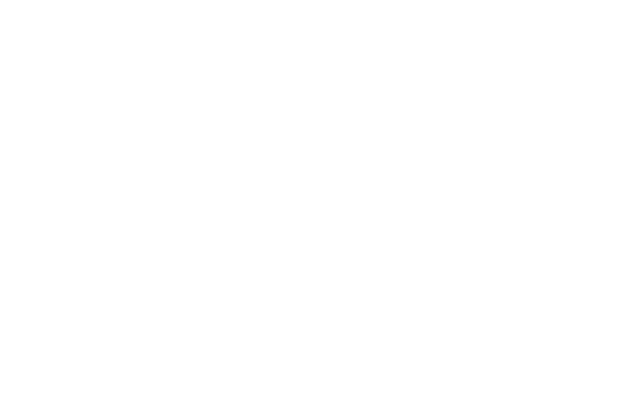
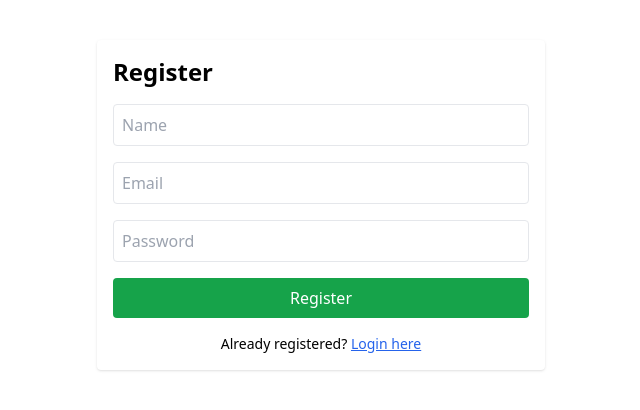
Before and after one commit to R-Tharanka/rest-countries-API-hosted, a React (Create React App) app in the folder frontend/: page /register in a window 1280 px wide. Before the commit this address had no page. Shown: the top 410 px of the page, without its empty margins (319-959 px from the left). Built offline with nearby package versions, Linux system fonts and the light colour scheme; the HTML template or start-up script is replaced by a standard one.

Commit message:
feat: implement login and registration functionality with authentication services

```diff
--- a/frontend/src/App.jsx
+++ b/frontend/src/App.jsx
@@ -2,6 +2,8 @@ import React from 'react';
 import { BrowserRouter, Routes, Route } from 'react-router-dom';
 import HomePage from './pages/HomePage';
 import CountryDetail from './pages/CountryDetail';
+import Login from './pages/Login';
+import Register from './pages/Register';
 
 function App() {
   return (
@@ -9,6 +11,8 @@ function App() {
       <Routes>
         <Route path="/" element={<HomePage />} />
         <Route path="/country/:code" element={<CountryDetail />} />
+        <Route path="/login" element={<Login />} />
+        <Route path="/register" element={<Register />} />
       </Routes>
     </BrowserRouter>
   );
--- a/frontend/src/components/Header.jsx
+++ b/frontend/src/components/Header.jsx
@@ -1,12 +1,59 @@
-import React from 'react';
+import React, { useState, useEffect, useRef } from 'react';
+import { Link, useNavigate } from 'react-router-dom';
 
 export default function Header() {
+  const user = localStorage.getItem('user');
+  const navigate = useNavigate();
+  const [dropdownOpen, setDropdownOpen] = useState(false);
+  const dropdownRef = useRef();
+
+  const handleLogout = () => {
+    localStorage.removeItem('token');
+    localStorage.removeItem('user');
+    navigate('/');
+  };
+
+  // Close dropdown on click outside
+  useEffect(() => {
+    const handleClickOutside = (e) => {
+      if (dropdownRef.current && !dropdownRef.current.contains(e.target)) {
+        setDropdownOpen(false);
+      }
+    };
+    document.addEventListener('mousedown', handleClickOutside);
+    return () => document.removeEventListener('mousedown', handleClickOutside);
+  }, []);
+
   return (
-    <header className="flex items-center justify-between px-4 py-4">
-      <h1 className="text-2xl font-bold">REST Countries Explorer</h1>
-      <button className="px-4 py-2 rounded shadow hover:bg-gray-100">
-        Favorites
-      </button>
+    <header className="flex items-center justify-between py-4 px-4 bg-white shadow">
+      <Link to="/" className="text-2xl font-bold">REST Countries Explorer</Link>
+
+      {!user ? (
+        <Link to="/login" className="px-4 py-2 rounded shadow hover:bg-gray-100">
+          Login
+        </Link>
+      ) : (
+        <div className="relative" ref={dropdownRef}>
+          <button
+            onClick={() => setDropdownOpen(!dropdownOpen)}
+            className="px-4 py-2 rounded shadow hover:bg-gray-100"
+          >
+            👤
+          </button>
+
+          {dropdownOpen && (
+            <div className="absolute right-0 mt-2 w-48 bg-white border rounded shadow z-10">
+              <p className="px-4 py-2 border-b">👋 Hello, {user}</p>
+              <button
+                className="w-full text-left px-4 py-2 hover:bg-gray-100"
+                onClick={handleLogout}
+              >
+                Logout
+              </button>
+            </div>
+          )}
+        </div>
+      )}
     </header>
   );
 }
--- /dev/null
+++ b/frontend/src/pages/Login.jsx
@@ -0,0 +1,63 @@
+import React, { useState } from 'react';
+import { useNavigate } from 'react-router-dom';
+import { loginUser } from '../services/auth';
+
+export default function Login() {
+    const [email, setEmail] = useState('');
+    const [password, setPassword] = useState('');
+    const [error, setError] = useState('');
+    const navigate = useNavigate();
+
+    const handleLogin = async (e) => {
+        e.preventDefault();
+        setError('');
+
+        try {
+            const { token, name } = await loginUser(email, password);
+
+            // Save to localStorage
+            localStorage.setItem('token', token);
+            localStorage.setItem('user', name);
+
+            navigate('/'); // redirect to home
+        } catch (err) {
+            setError(err.message);
+        }
+    };
+
+    return (
+        <div className="max-w-md mx-auto p-4 mt-10 bg-white rounded shadow">
+            <h2 className="text-2xl font-bold mb-4">Login</h2>
+            {error && <p className="text-red-500 mb-2">{error}</p>}
+            <form onSubmit={handleLogin} className="space-y-4">
+                <input
+                    type="email"
+                    placeholder="Email"
+                    className="w-full p-2 border rounded"
+                    value={email}
+                    onChange={(e) => setEmail(e.target.value)}
+                    required
+                />
+                <input
+                    type="password"
+                    placeholder="Password"
+                    className="w-full p-2 border rounded"
+                    value={password}
+                    onChange={(e) => setPassword(e.target.value)}
+                    required
+                />
+                <button
+                    type="submit"
+                    className="w-full bg-blue-600 text-white py-2 rounded hover:bg-blue-700"
+                >
+                    Login
+                </button>
+
+                <p className="text-sm text-center mt-4">
+                    Don’t have an account? <a href="/register" className="text-blue-600 underline">Register here</a>
+                </p>
+
+            </form>
+        </div>
+    );
+}
--- /dev/null
+++ b/frontend/src/pages/Register.jsx
@@ -0,0 +1,77 @@
+import React, { useState } from 'react';
+import { useNavigate } from 'react-router-dom';
+
+export default function Register() {
+    const [name, setName] = useState('');
+    const [email, setEmail] = useState('');
+    const [password, setPassword] = useState('');
+    const [error, setError] = useState('');
+    const navigate = useNavigate();
+
+    const handleRegister = async (e) => {
+        e.preventDefault();
+        setError('');
+
+        try {
+            const res = await fetch('http://localhost:5000/api/auth/register', {
+                method: 'POST',
+                headers: { 'Content-Type': 'application/json' },
+                body: JSON.stringify({ name, email, password }),
+            });
+
+            if (!res.ok) {
+                const err = await res.json();
+                throw new Error(err.message);
+            }
+
+            // On success, redirect to login
+            navigate('/login');
+        } catch (err) {
+            setError(err.message);
+        }
+    };
+
+    return (
+        <div className="max-w-md mx-auto p-4 mt-10 bg-white rounded shadow">
+            <h2 className="text-2xl font-bold mb-4">Register</h2>
+            {error && <p className="text-red-500 mb-2">{error}</p>}
+            <form onSubmit={handleRegister} className="space-y-4">
+                <input
+                    type="text"
+                    placeholder="Name"
+                    className="w-full p-2 border rounded"
+                    value={name}
+                    onChange={(e) => setName(e.target.value)}
+                    required
+                />
+                <input
+                    type="email"
+                    placeholder="Email"
+                    className="w-full p-2 border rounded"
+                    value={email}
+                    onChange={(e) => setEmail(e.target.value)}
+                    required
+                />
+                <input
+                    type="password"
+                    placeholder="Password"
+                    className="w-full p-2 border rounded"
+                    value={password}
+                    onChange={(e) => setPassword(e.target.value)}
+                    required
+                />
+                <button
+                    type="submit"
+                    className="w-full bg-green-600 text-white py-2 rounded hover:bg-green-700"
+                >
+                    Register
+                </button>
+
+                <p className="text-sm text-center mt-4">
+                    Already registered? <a href="/login" className="text-blue-600 underline">Login here</a>
+                </p>
+
+            </form>
+        </div>
+    );
+}
--- /dev/null
+++ b/frontend/src/services/auth.js
@@ -0,0 +1,16 @@
+const API_BASE = 'http://localhost:5000/api/auth';
+
+export const loginUser = async (email, password) => {
+  const res = await fetch(`${API_BASE}/login`, {
+    method: 'POST',
+    headers: { 'Content-Type': 'application/json' },
+    body: JSON.stringify({ email, password }),
+  });
+
+  if (!res.ok) {
+    const err = await res.json();
+    throw new Error(err.message || 'Login failed');
+  }
+
+  return await res.json(); // { token, name }
+};
```
